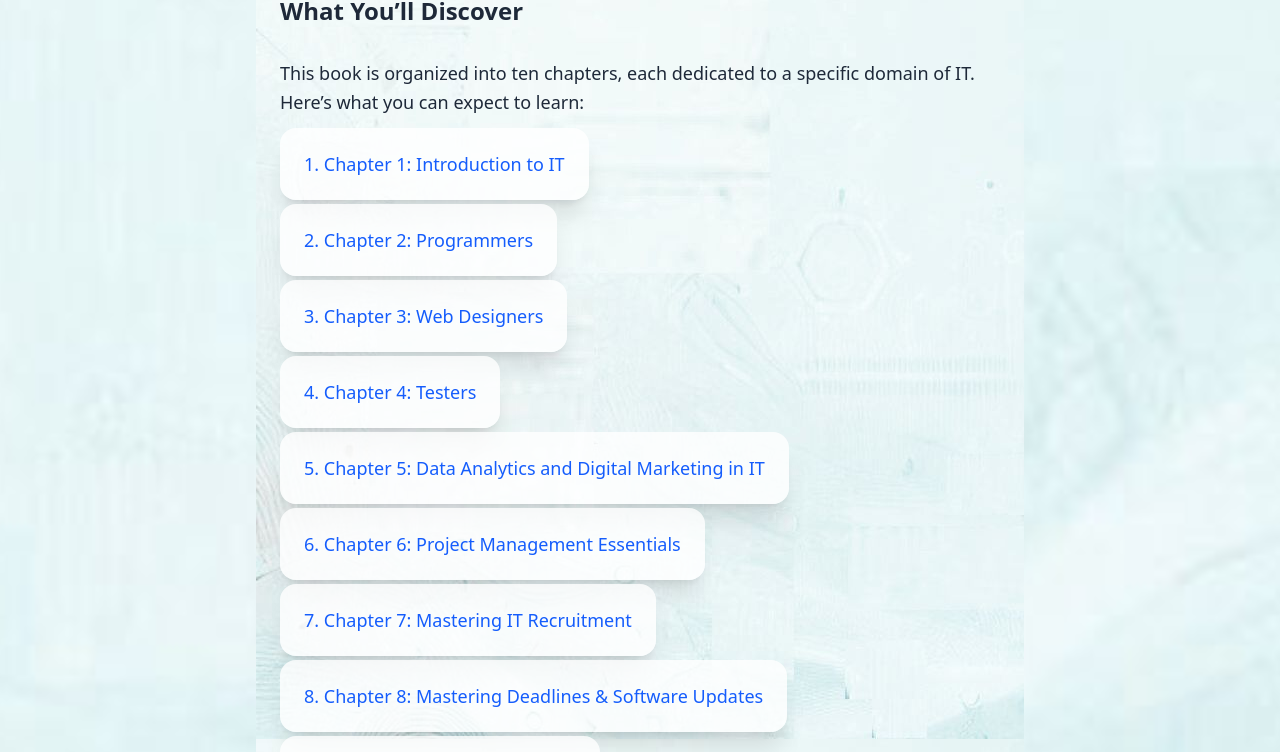
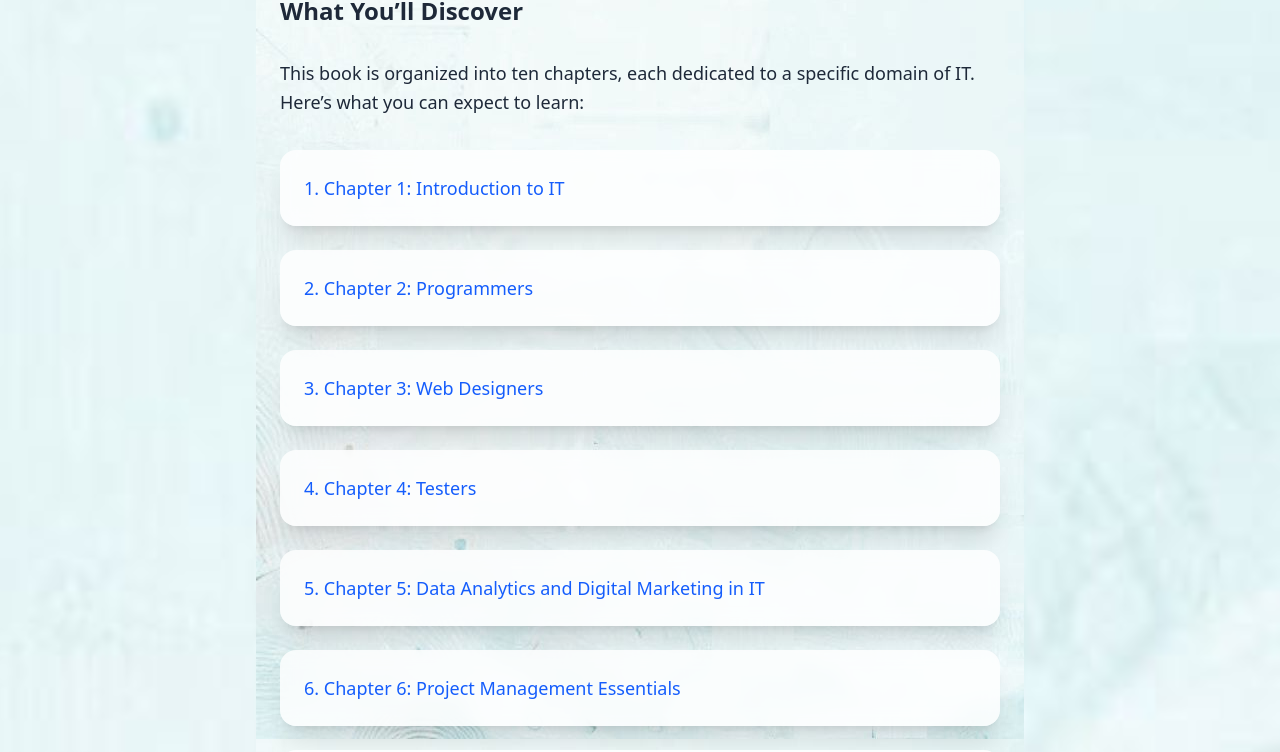
Before and after one commit to Sergio-1n/MasteryIT, a Next.js app: page /book in a window 1280 px wide. Shown: the part 2517-3269 px from the top of the page. Built offline with nearby package versions, Linux system fonts and the light colour scheme.

Commit message:
corrected div.tsx

```diff
--- a/app/book/page.tsx
+++ b/app/book/page.tsx
@@ -164,12 +164,12 @@ export default function BookHomePage() {
           domain of IT. Here’s what you can expect to learn:
         </p>
 
-        <div className='space-y-12 text-lg'>
+        <div className='space-y-6 text-lg'>
           {chapters.map((ch, index) => (
-            <p key={ch.id}>
+            <p key={ch.id} className='break-words'>
               <Link
                 href={`/book/${ch.id}`}
-                className={`${cardStyle} text-blue-600 dark:bg-gray-300 hover:underline font-medium`}
+                className={`${cardStyle} text-blue-600 dark:bg-gray-300 hover:underline font-medium block w-full break-words whitespace-normal`}
               >
                 {index + 1}. {ch.title}
               </Link>
```
